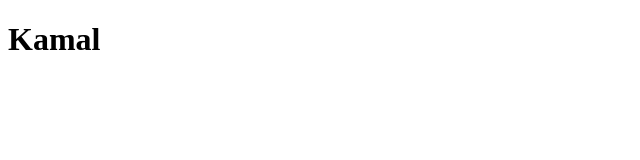
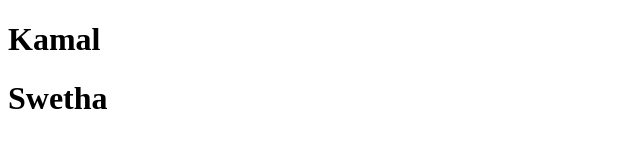
Before and after one commit to Boopathiraj94/django-kamal-swetha-batch, a plain HTML site: page index.html in a window 1280 px wide. Shown: the whole page, without its empty margins (0-640 px from the left). Drawn offline with Linux system fonts and the light colour scheme.

Commit message:
Modified: create new features

```diff
--- a/index.html
+++ b/index.html
@@ -7,5 +7,6 @@
 </head>
 <body>
     <h1>Kamal</h1>
+    <h1>Swetha</h1>
 </body>
 </html>
```
